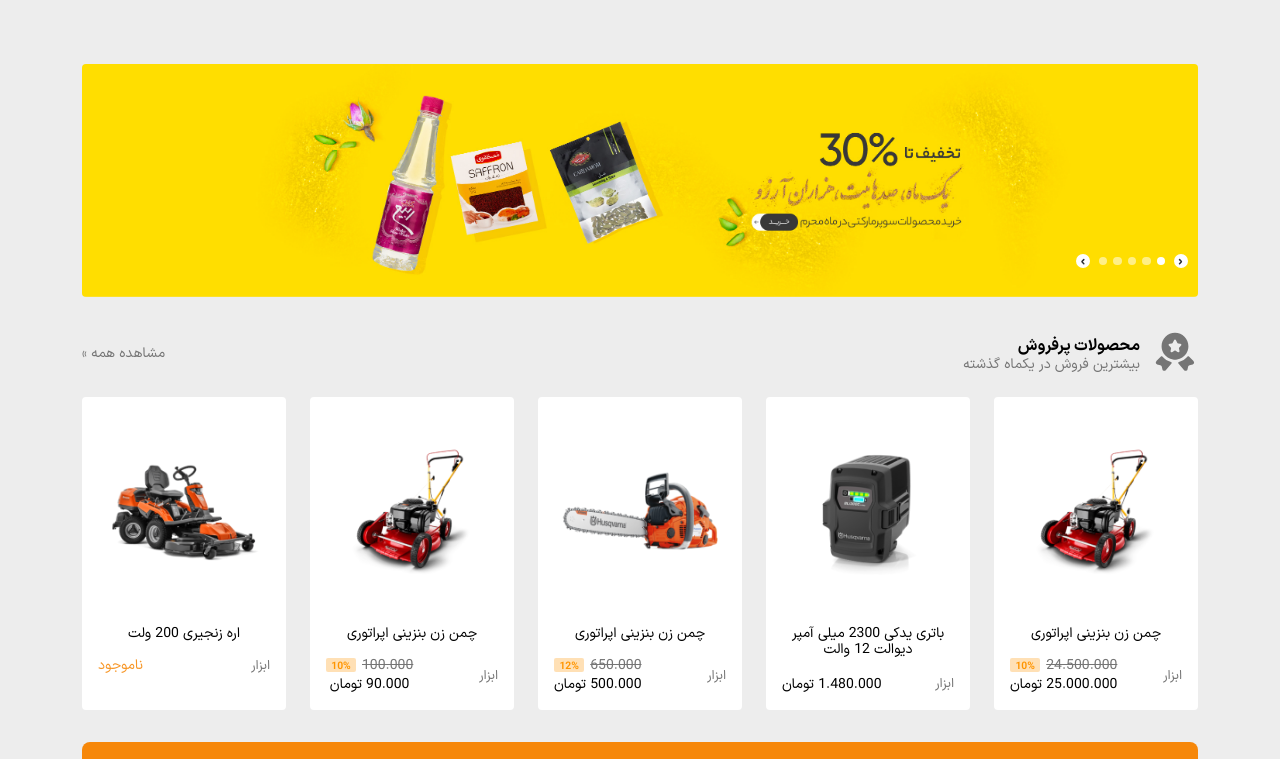
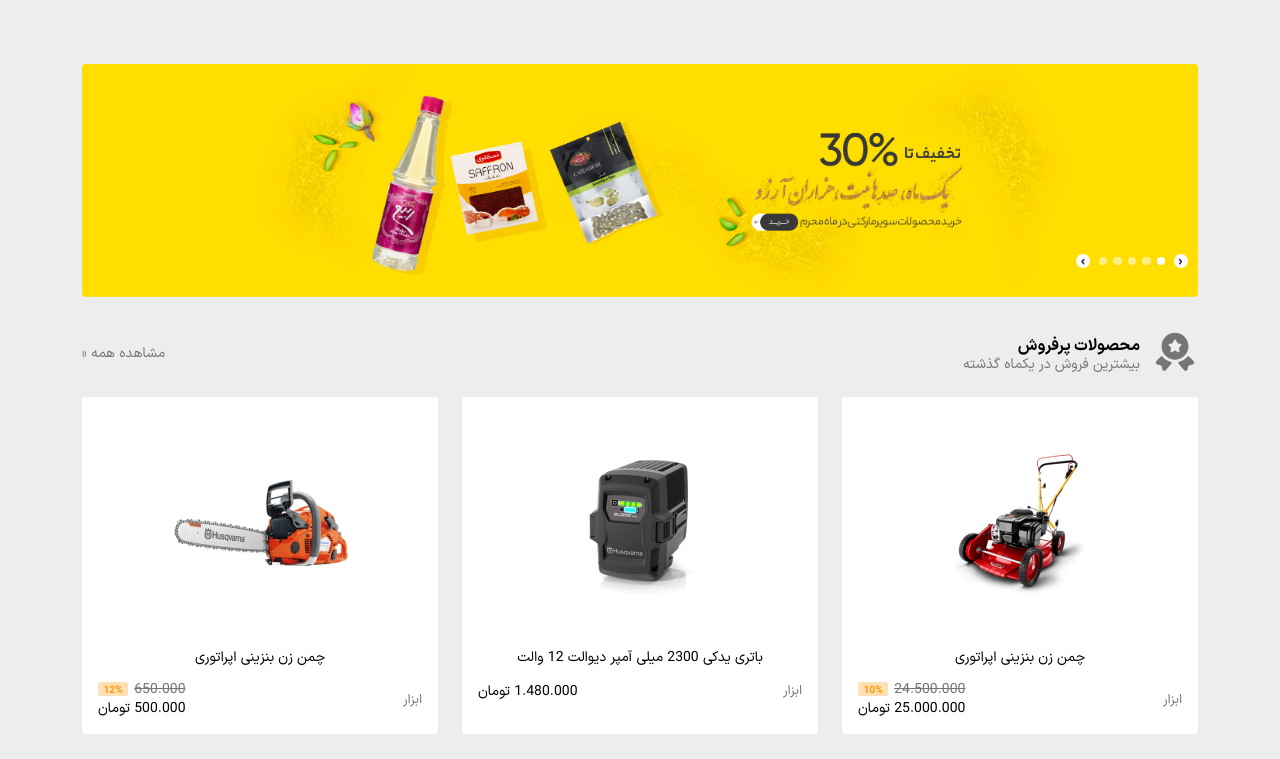
Before and after one commit to zeynabmvs/sepid-framework, a website: page index.html in a window 1280 px wide. Shown: the top 759 px of the page. Drawn offline with nearby package versions, Linux system fonts and the light colour scheme; files that its build step writes are made by us from their sources.

Commit message:
add simple horizontal scroll for products section

```diff
--- a/assets/scss/globals/boilerplates.scss
+++ b/assets/scss/globals/boilerplates.scss
@@ -62,6 +62,14 @@
 
   &-d-r {
     flex-direction: row;
+  }
+
+  &-nowrap {
+    flex-wrap: nowrap;
+  }
+
+  &-wrap {
+    flex-wrap: wrap;
   }
 }
 
@@ -213,3 +221,17 @@
 .line-through {
   text-decoration: line-through;
 }
+
+.horizontal-scroll {
+  display: flex;
+  flex-wrap: nowrap !important;
+  overflow-x: auto;
+
+  &::-webkit-scrollbar {
+    // display: none;
+  }
+
+  &-item {
+    flex: 0 0 auto;
+  }
+}
--- a/index.html
+++ b/index.html
@@ -97,9 +97,9 @@
 					</div>
 					<div class="section-content">
 
-						<div class="row row-cols-md-5">
+						<div class="row row-cols-md-3 horizontal-scroll">
 
-							<div class="col">
+							<div class="col horizontal-scroll-item">
 								<div class="product-card p-a-1 bg-white border-radius-4">
 									<div class="product flex flex-d-c ai-center gap-16">
 										<div class="product_image"><img class="img-responsive"
@@ -122,7 +122,7 @@
 								</div>
 							</div>
 
-							<div class="col">
+							<div class="col horizontal-scroll-item">
 								<div class="product-card p-a-1 bg-white border-radius-4">
 									<div class="product flex flex-d-c ai-center gap-16">
 										<div class="product_image"><img class="img-responsive"
@@ -141,7 +141,7 @@
 								</div>
 							</div>
 
-							<div class="col">
+							<div class="col horizontal-scroll-item">
 								<div class="product-card p-a-1 bg-white border-radius-4">
 									<div class="product flex flex-d-c ai-center gap-16">
 										<div class="product_image"><img class="img-responsive"
@@ -164,7 +164,7 @@
 								</div>
 							</div>
 
-							<div class="col">
+							<div class="col horizontal-scroll-item">
 								<div class="product-card p-a-1 bg-white border-radius-4">
 									<div class="product flex flex-d-c ai-center gap-16">
 										<div class="product_image"><img class="img-responsive"
@@ -187,7 +187,7 @@
 								</div>
 							</div>
 
-							<div class="col">
+							<div class="col horizontal-scroll-item">
 								<div class="product-card p-a-1 bg-white border-radius-4">
 									<div class="product flex flex-d-c ai-center gap-16">
 										<div class="product_image"><img class="img-responsive"
```
